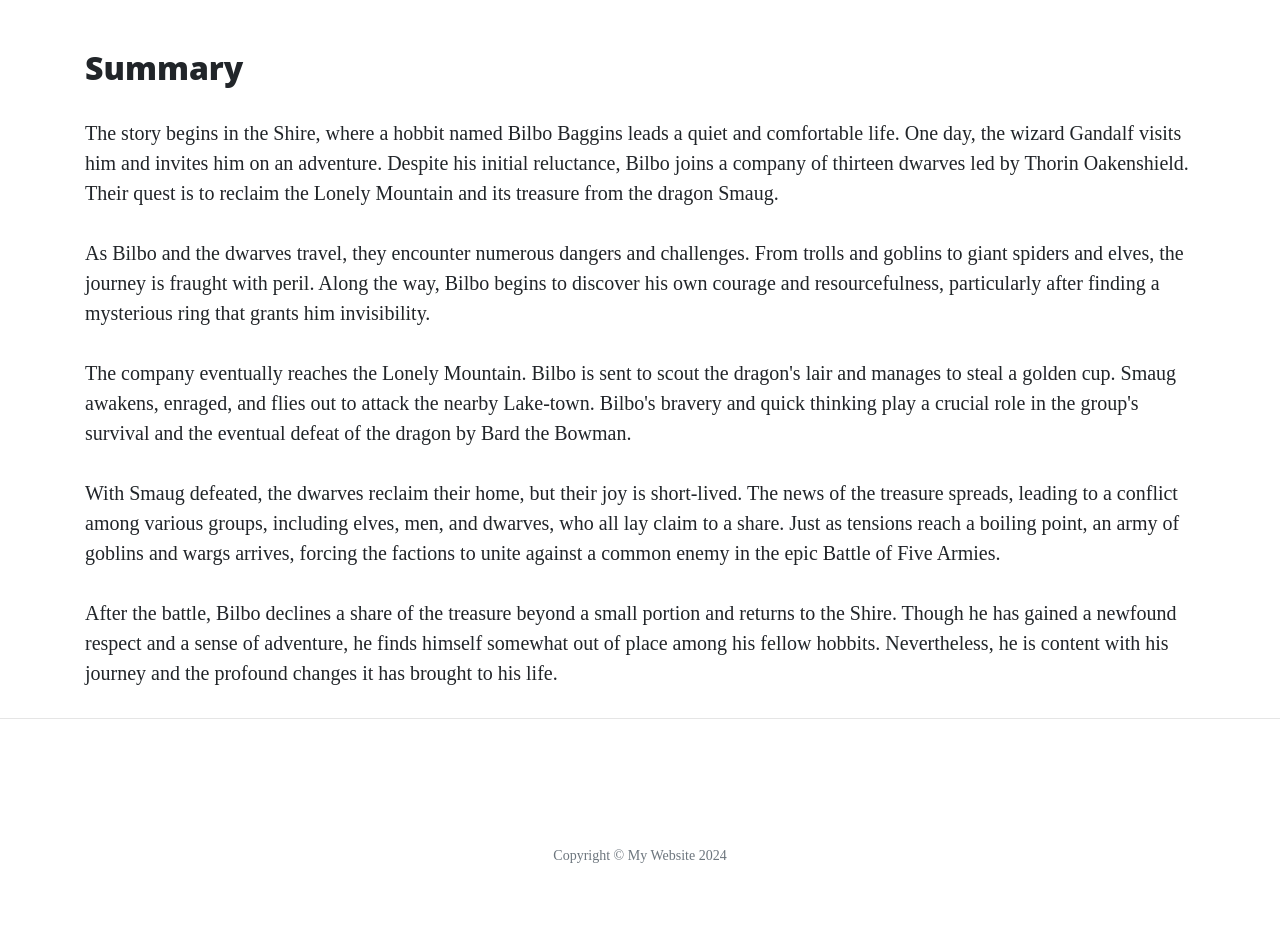
After one commit to Silver25/hobbit-flask, a Flask app: page /summary in a window 1280 px wide. The commit adds this page. Shown: the part 629-1560 px from the top of the page. Run offline with Flask 3, Linux system fonts and the light colour scheme; some libraries are stand-ins or nearby versions.

Commit message:
Rename html page and add some content on it

```diff
--- a/run.py
+++ b/run.py
@@ -57,9 +57,10 @@ def contact():   # return the HTML template, and insert Heading in <H2> tags
     return render_template("contact.html", page_title="Contact")
 
 
-@app.route("/careers")
-def careers():   # return the HTML template, and insert Heading in <H2> tags
-    return render_template("careers.html", page_title="Careers")
+@app.route("/summary")
+def summary():   # return the HTML template, and insert Heading in <H2> tags
+    return render_template("summary.html", page_title="Summary")
+
 
 
 if __name__ == "__main__":
--- a/templates/base.html
+++ b/templates/base.html
@@ -7,7 +7,7 @@
     <link rel="stylesheet" href="{{ url_for('static', filename='vendor/bootstrap/css/bootstrap.min.css') }}" type="text/css">
     <link rel="stylesheet" href="{{ url_for('static', filename='css/clean-blog.min.css') }}" type="text/css">
     <link rel="stylesheet" href="{{ url_for('static', filename='css/style.css') }}" type="text/css">
-    <title>Hello Flask</title>
+    <title>Hello Hobbit in Flask</title>
 </head>
 <body>
 
@@ -31,7 +31,7 @@
             <a class="nav-link" href="{{ url_for('contact') }}">Contact Us</a>
           </li>
           <li class="nav-item">
-            <a class="nav-link" href="{{ url_for('careers') }}">Careers</a>
+            <a class="nav-link" href="{{ url_for('summary') }}">Summary</a>
           </li>
         </ul>
       </div>
--- /dev/null
+++ b/templates/summary.html
@@ -0,0 +1,27 @@
+{% extends "base.html" %}
+{% block content%}
+    <h2>{{ page_title }}</h2>
+
+    <p>The story begins in the Shire, where a hobbit named Bilbo Baggins leads a quiet and comfortable life.
+    One day, the wizard Gandalf visits him and invites him on an adventure. Despite his initial reluctance,
+    Bilbo joins a company of thirteen dwarves led by Thorin Oakenshield.
+    Their quest is to reclaim the Lonely Mountain and its treasure from the dragon Smaug.</p>
+
+    <p>As Bilbo and the dwarves travel, they encounter numerous dangers and challenges.
+    From trolls and goblins to giant spiders and elves, the journey is fraught with peril.
+    Along the way, Bilbo begins to discover his own courage and resourcefulness, particularly after finding a mysterious ring that grants him invisibility.</p>
+
+    <p>The company eventually reaches the Lonely Mountain.
+    Bilbo is sent to scout the dragon's lair and manages to steal a golden cup.
+    Smaug awakens, enraged, and flies out to attack the nearby Lake-town.
+    Bilbo's bravery and quick thinking play a crucial role in the group's survival and the eventual defeat of the dragon by Bard the Bowman.</p>
+
+    <p>With Smaug defeated, the dwarves reclaim their home, but their joy is short-lived.
+    The news of the treasure spreads, leading to a conflict among various groups, including elves, men, and dwarves, who all lay claim to a share.
+    Just as tensions reach a boiling point, an army of goblins and wargs arrives, forcing the factions to unite against a common enemy in the epic Battle of Five Armies.</p>
+
+    <p>After the battle, Bilbo declines a share of the treasure beyond a small portion and returns to the Shire.
+    Though he has gained a newfound respect and a sense of adventure, he finds himself somewhat out of place among his fellow hobbits.
+    Nevertheless, he is content with his journey and the profound changes it has brought to his life.</p>
+
+{% endblock %}
--- a/templates/careers.html
+++ b/templates/tester.html
@@ -1,4 +1,6 @@
 {% extends "base.html" %}
 {% block content%}
     <h2>{{ page_title }}</h2>
+
+    Test me!
 {% endblock %}
```
Also changed, not shown: README.md.
